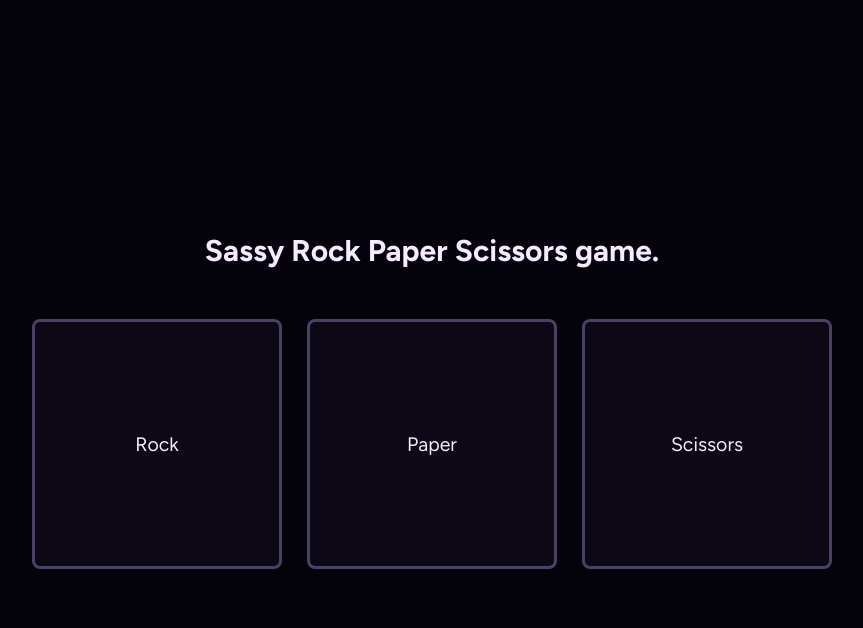
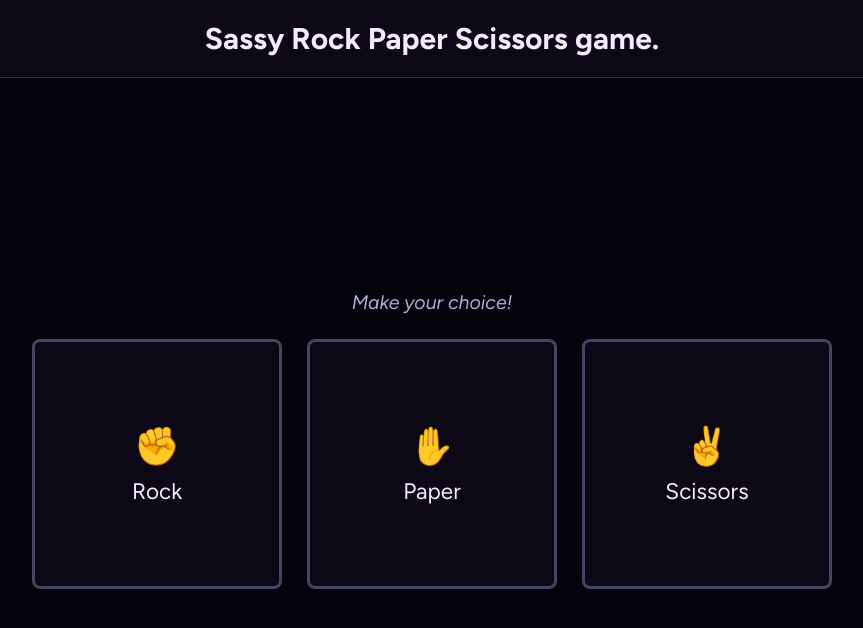
Before and after one commit to AsakaJX/TOP_RPS, a plain HTML site: page index.html in a window 1280 px wide. Shown: the whole page, without its empty margins (208-1071 px from the left). Drawn offline with Linux system fonts and the light colour scheme.

Commit message:
Add Changes to static UI page

```diff
--- a/index.html
+++ b/index.html
@@ -16,12 +16,24 @@
   </head>
   <body>
     <div class="main-container">
-      <h1>Sassy Rock Paper Scissors game.</h1>
-      <ul class="user-input-buttons">
-        <li><button id="btn-rock">Rock</button></li>
-        <li><button id="btn-paper">Paper</button></li>
-        <li><button id="btn-scissors">Scissors</button></li>
-      </ul>
+      <h1 class="title">Sassy Rock Paper Scissors game.</h1>
+      <div class="game-main-container">
+        <!-- <h2>
+          You <span id="score-user">0</span> ~ <span id="score-ai">0</span> AI
+        </h2> -->
+        <p><em>Make your choice!</em></p>
+        <ul class="user-input-buttons">
+          <li>
+            <button id="btn-rock"><span>✊</span>Rock</button>
+          </li>
+          <li>
+            <button id="btn-paper"><span>✋</span>Paper</button>
+          </li>
+          <li>
+            <button id="btn-scissors"><span>✌️</span>Scissors</button>
+          </li>
+        </ul>
+      </div>
     </div>
   </body>
 </html>
--- a/style.css
+++ b/style.css
@@ -5,6 +5,7 @@
   padding: 0;
 
   font-family: 'Figtree';
+  box-sizing: border-box;
 }
 
 :root {
@@ -38,9 +39,32 @@ body {
   display: flex;
   flex-direction: column;
   align-items: center;
+  /* justify-content: center; */
+  height: 100vh;
+}
+
+.title {
+  justify-self: flex-start;
+  padding: 20px;
+  background-color: var(--bg);
+  border-bottom: 1px solid var(--border-muted);
+
+  width: 100%;
+  text-align: center;
+}
+
+.game-main-container {
+  display: flex;
+  flex-direction: column;
+  align-items: center;
   justify-content: center;
-  height: 100vh;
-  gap: 50px;
+  height: 100%;
+  gap: 25px;
+}
+
+p {
+  font-size: 1.3rem;
+  color: var(--text-muted);
 }
 
 .user-input-buttons {
@@ -58,9 +82,23 @@ body {
   border: 3px solid var(--border);
   border-radius: var(--border-radius);
   color: var(--text);
-  font-size: 1.3rem;
+  font-size: 1.5rem;
+
+  display: flex;
+  flex-direction: column;
+  justify-content: center;
+  align-items: center;
+  gap: 10px;
+}
+
+.user-input-buttons li button span {
+  font-size: 2.5rem;
 }
 
 .user-input-buttons li button:hover {
   border-color: var(--highlight);
 }
+
+.user-input-buttons li button:active {
+  border-color: var(--info);
+}
```
